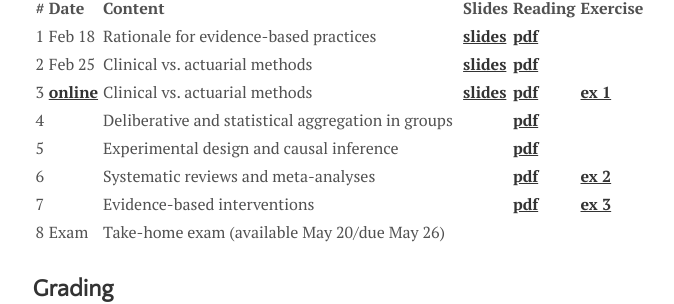
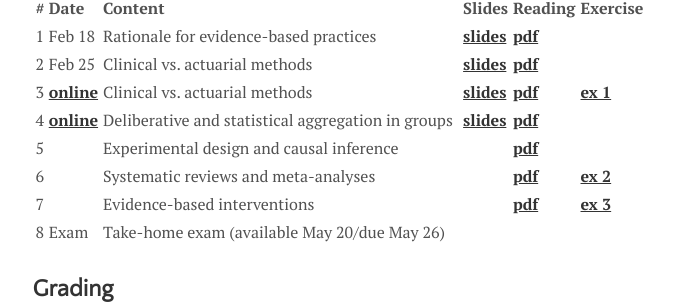
Before and after one commit to matarui/evidencebaseddm, a Jekyll site: the page built from menu/syllabus.md, in a window 1280 px wide. Shown: the part 530-834 px from the top of the page, without its empty margins (300-974 px from the left). Built offline with Jekyll 4.4.1, drawn with Linux system fonts in a browser that asks for light colours.

Commit message:
Update syllabus.md

```diff
--- a/menu/syllabus.md
+++ b/menu/syllabus.md
@@ -16,7 +16,7 @@ The video recordings of the lecture will be made available on  <a href="https://
 | 1 | Feb 18 | Rationale for evidence-based practices | <a href="http://matarui.github.io/evidencebaseddm/assets/presentations/EbDM_session1.pdf"><b>slides</b></a> | <a href="http://matarui.github.io/evidencebaseddm/assets/literature/Munafò_2017_Nature_Human_Behaviour.pdf"><b>pdf</b></a>| |
 | 2 | Feb 25 | Clinical vs. actuarial methods | <a href="http://matarui.github.io/evidencebaseddm/assets/presentations/EbDM_session2.pdf"><b>slides</b></a> | <a href="http://matarui.github.io/evidencebaseddm/assets/literature/Dawes_1989_Science.pdf"><b>pdf</b></a>| |
 | 3 | <a href="https://tube.switch.ch/channels/0661df59"><b>online</b></a> | Clinical vs. actuarial methods | <a href="http://matarui.github.io/evidencebaseddm/assets/presentations/EbDM_session3.pdf"><b>slides</b></a> |<a href="http://matarui.github.io/evidencebaseddm/assets/literature/Burton_2019_JBDM.pdf"><b>pdf</b></a> |<a href="https://matarui.github.io/evidencebaseddm/menu/projects.html"><b>ex 1</b></a> |
-| 4 |  |  Deliberative and statistical aggregation in groups | |<a href="http://matarui.github.io/evidencebaseddm/assets/literature/Mannes_2014_JPSP.pdf"><b>pdf |  |
+| 4 | <a href="https://tube.switch.ch/channels/0661df59"><b>online</b></a> |  Deliberative and statistical aggregation in groups | <a href="http://matarui.github.io/evidencebaseddm/assets/presentations/EbDM_session4.pdf"><b>slides</b></a> |<a href="http://matarui.github.io/evidencebaseddm/assets/literature/Mannes_2014_JPSP.pdf"><b>pdf |  |
 | 5 |  | Experimental design and causal inference | | <a href="http://matarui.github.io/evidencebaseddm/assets/literature/Varian_2016_PNAS.pdf"><b>pdf| |
 | 6 |  | Systematic reviews and meta-analyses | | <a href="http://matarui.github.io/evidencebaseddm/assets/literature/Gurevitch_2018_Nature.pdf"><b>pdf| <a href="https://matarui.github.io/evidencebaseddm/menu/projects.html"><b>ex 2</b></a> |
 | 7 |  | Evidence-based interventions | |<a href="http://matarui.github.io/evidencebaseddm/assets/literature/Michie_2011_ImplementScience.pdf"><b>pdf |<a href="https://matarui.github.io/evidencebaseddm/menu/projects.html"><b>ex 3</b></a>  |
```
